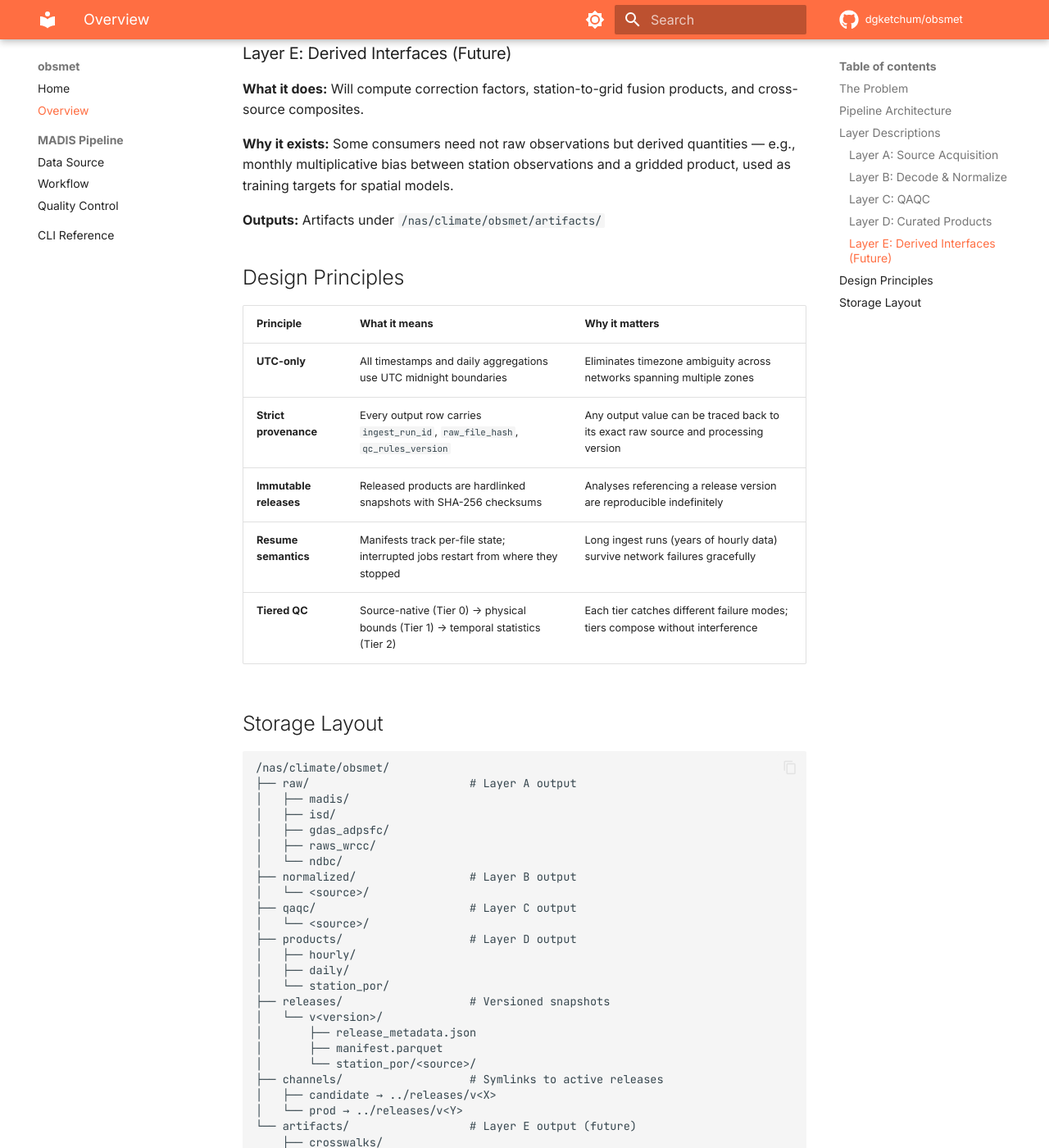
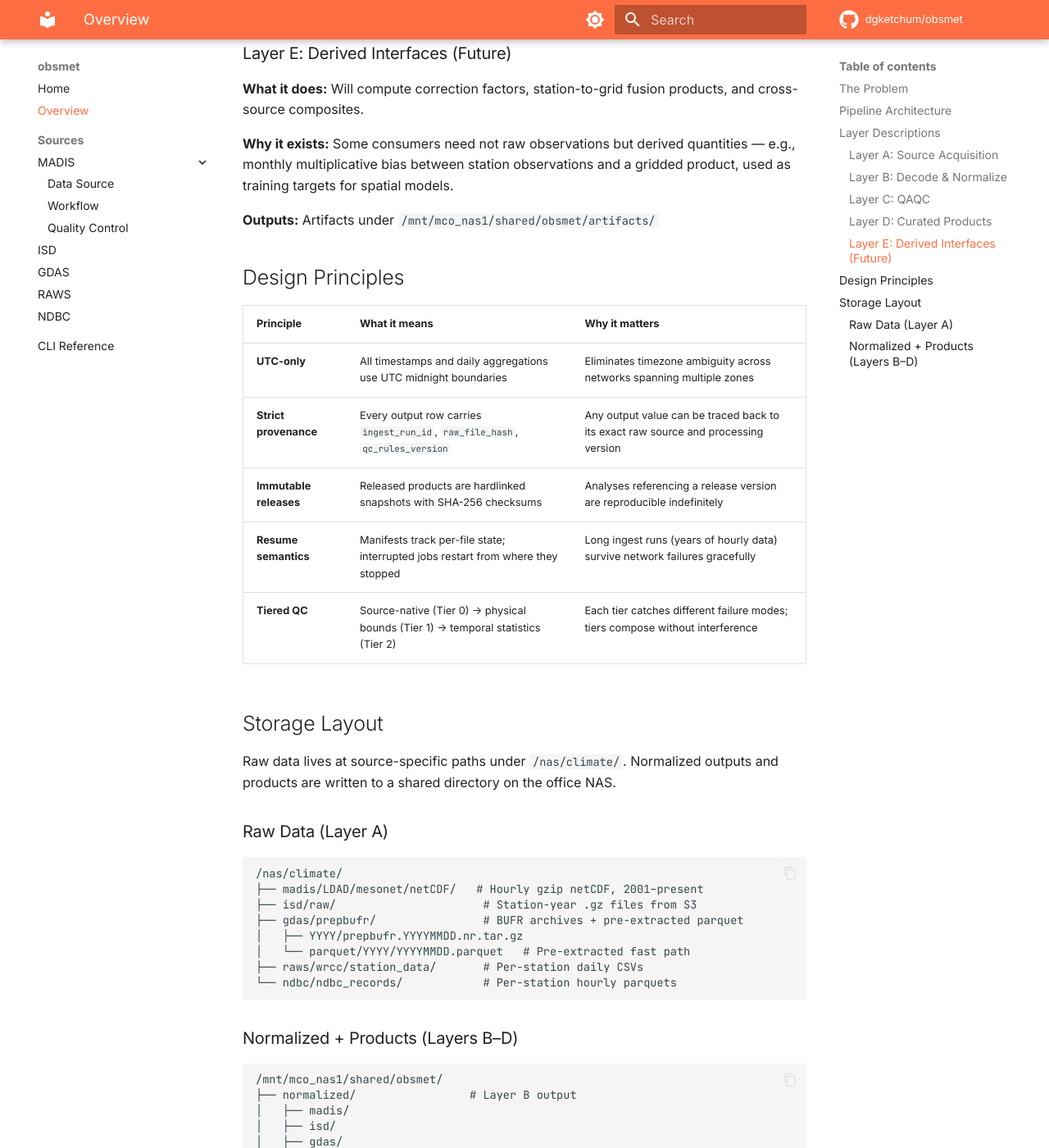
Before and after one commit to dgketchum/obsmet, an MkDocs documentation site: the page built from docs/overview.md, in a window 1280 px wide and 1400 px high, scrolled down 3790 px. Shown: the whole window at 82% size. Built offline with MkDocs 1.6.1 and Material for MkDocs 9.7.7, drawn with Linux system fonts in a browser that asks for light colours; comment, search, counter and statistics services are not loaded; some of the changed text lies outside the part shown.

Commit message:
docs: add ISD/GDAS/RAWS/NDBC source pages, fix stale paths

````diff
--- a/docs/overview.md
+++ b/docs/overview.md
@@ -64,7 +64,7 @@ requirements, file naming conventions, and failure modes. Layer A isolates all o
 a common manifest-driven interface with resume semantics — if a download is interrupted, it
 picks up where it left off.
 
-**Outputs:** Raw files (netCDF, CSV, BUFR) under `/nas/climate/obsmet/raw/<source>/`
+**Outputs:** Raw files (netCDF, CSV, BUFR) at source-specific paths under `/nas/climate/`
 
 ### Layer B: Decode & Normalize
 
@@ -76,7 +76,7 @@ but they encode it differently (variable names, units, missing-value conventions
 formats). Layer B produces a uniform output regardless of source: same column names, same units,
 same QC state vocabulary.
 
-**Outputs:** Normalized parquets under `/nas/climate/obsmet/normalized/<source>/`
+**Outputs:** Normalized parquets under `/mnt/mco_nas1/shared/obsmet/normalized/<source>/`
 
 ### Layer C: QAQC
 
@@ -88,7 +88,7 @@ consistency over daily windows.
 values, but miss subtler problems: slow sensor drift, intermittent stuck readings, systematic
 biases. Tier 2 rules use a station's own history to detect these patterns.
 
-**Outputs:** QC-annotated parquets under `/nas/climate/obsmet/qaqc/<source>/`
+**Outputs:** QC-annotated parquets under `/mnt/mco_nas1/shared/obsmet/qaqc/<source>/`
 
 ### Layer D: Curated Products
 
@@ -101,7 +101,7 @@ irrigation scheduling) need daily values per station, not hourly multi-source pa
 Layer D also provides immutable, versioned releases so that analyses are reproducible:
 "this paper used obsmet release v2.1 from the prod channel."
 
-**Outputs:** Products under `/nas/climate/obsmet/products/`, releases under `/nas/climate/obsmet/releases/`
+**Outputs:** Products under `/mnt/mco_nas1/shared/obsmet/products/`, releases under `/mnt/mco_nas1/shared/obsmet/releases/`
 
 ### Layer E: Derived Interfaces (Future)
 
@@ -112,7 +112,7 @@ cross-source composites.
 monthly multiplicative bias between station observations and a gridded product, used as training
 targets for spatial models.
 
-**Outputs:** Artifacts under `/nas/climate/obsmet/artifacts/`
+**Outputs:** Artifacts under `/mnt/mco_nas1/shared/obsmet/artifacts/`
 
 ## Design Principles
 
@@ -126,20 +126,33 @@ targets for spatial models.
 
 ## Storage Layout
 
+Raw data lives at source-specific paths under `/nas/climate/`. Normalized outputs and
+products are written to a shared directory on the office NAS.
+
+### Raw Data (Layer A)
+
 ```
-/nas/climate/obsmet/
-├── raw/                        # Layer A output
+/nas/climate/
+├── madis/LDAD/mesonet/netCDF/   # Hourly gzip netCDF, 2001–present
+├── isd/raw/                      # Station-year .gz files from S3
+├── gdas/prepbufr/                # BUFR archives + pre-extracted parquet
+│   ├── YYYY/prepbufr.YYYYMMDD.nr.tar.gz
+│   └── parquet/YYYY/YYYYMMDD.parquet   # Pre-extracted fast path
+├── raws/wrcc/station_data/       # Per-station daily CSVs
+└── ndbc/ndbc_records/            # Per-station hourly parquets
+```
+
+### Normalized + Products (Layers B–D)
+
+```
+/mnt/mco_nas1/shared/obsmet/
+├── normalized/                 # Layer B output
 │   ├── madis/
 │   ├── isd/
-│   ├── gdas_adpsfc/
+│   ├── gdas/
 │   ├── raws_wrcc/
 │   └── ndbc/
-├── normalized/                 # Layer B output
-│   └── <source>/
-├── qaqc/                       # Layer C output
-│   └── <source>/
 ├── products/                   # Layer D output
-│   ├── hourly/
 │   ├── daily/
 │   └── station_por/
 ├── releases/                   # Versioned snapshots
--- a/mkdocs.yml
+++ b/mkdocs.yml
@@ -63,8 +63,13 @@ extra_javascript:
 nav:
   - Home: index.md
   - Overview: overview.md
-  - MADIS Pipeline:
-    - Data Source: madis/index.md
-    - Workflow: madis/workflow.md
-    - Quality Control: madis/qaqc.md
+  - Sources:
+    - MADIS:
+      - Data Source: madis/index.md
+      - Workflow: madis/workflow.md
+      - Quality Control: madis/qaqc.md
+    - ISD: isd.md
+    - GDAS: gdas.md
+    - RAWS: raws.md
+    - NDBC: ndbc.md
   - CLI Reference: cli_reference.md
````
Also changed, not shown: docs/cli_reference.md (+20 -10 lines), docs/gdas.md (added, +97 -0 lines), docs/index.md (+10 -4 lines), docs/isd.md (added, +100 -0 lines), docs/madis/workflow.md (+5 -5 lines), docs/ndbc.md (added, +81 -0 lines), docs/raws.md (added, +75 -0 lines).
